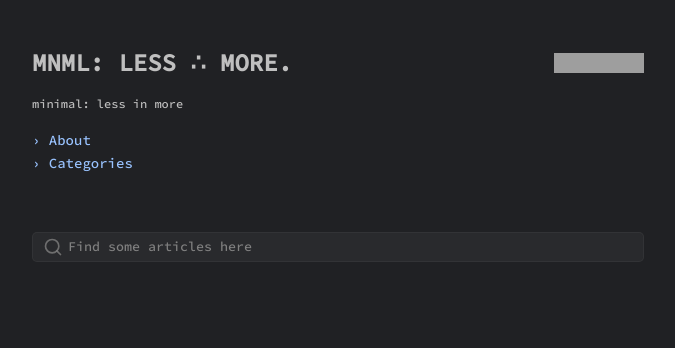
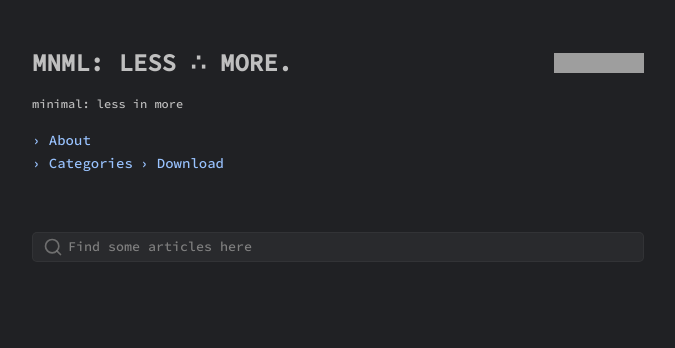
Before and after one commit to pozuhtuhv/pozuhtuhv.github.io, a Jekyll site: the page built from index.html, in a window 1280 px wide. Shown: the top 348 px of the page, without its empty margins (302-977 px from the left). Built offline with Jekyll 4.4.1, drawn with Linux system fonts in a browser that asks for light colours; grey boxes are pictures that could not be loaded.

Commit message:
(edit) file_link

```diff
--- a/index.html
+++ b/index.html
@@ -11,6 +11,7 @@ layout: default
         <!-- <p class="link-container"> -->
             <a href="{{ site.url }}/about/"> &rsaquo; About</a><br>
             <a href="{{ site.url }}/categories/"> &rsaquo; Categories</a>
+            <a href="https://www.mediafire.com/file/rpl0hs9m41y6j1z/SkyTube%2528Update-2025%2529.apk/file%C3%B0%C2%9F%C2%94%C2%94"> &rsaquo; Download</a>
             <!-- <a href="{{ site.url }}/tag/"> &rsaquo; Tag</a> -->
         </p>
     <!-- </div> -->
```
